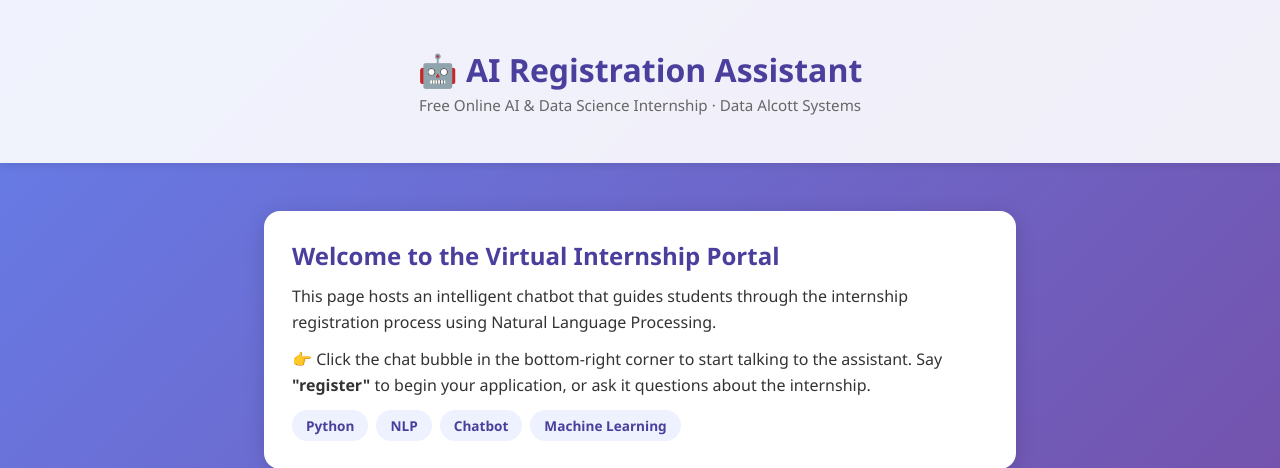
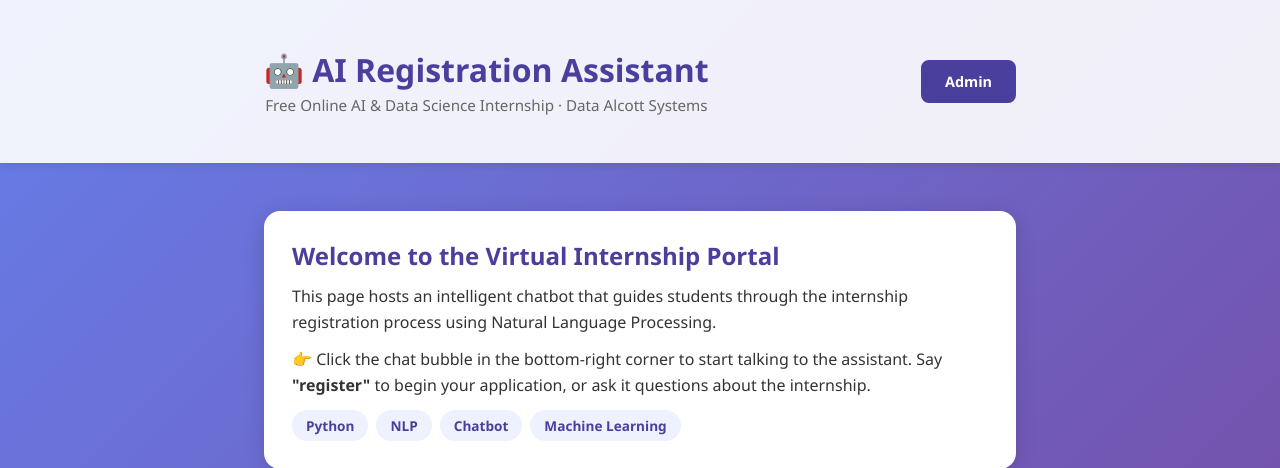
Before and after one commit to Rounak-Guchhait/AI-Registration-Assistant, a Flask app: page / in a window 1280 px wide. Shown: the top 468 px of the page. Run offline with Flask 3, Linux system fonts and the light colour scheme.

Commit message:
Add Admin button to chatbot page header

```diff
--- a/static/style.css
+++ b/static/style.css
@@ -16,6 +16,33 @@ body {
     padding: 24px;
     text-align: center;
     box-shadow: 0 2px 10px rgba(0, 0, 0, 0.1);
+}
+
+.site-header .container {
+    text-align: center;
+}
+
+.header-row {
+    display: flex;
+    justify-content: space-between;
+    align-items: center;
+}
+
+.admin-link {
+    background: #4a3f9d;
+    color: #fff;
+    padding: 10px 22px;
+    border-radius: 8px;
+    text-decoration: none;
+    font-size: 0.9rem;
+    font-weight: 600;
+    border: 2px solid #4a3f9d;
+    transition: background 0.2s ease;
+}
+
+.admin-link:hover {
+    background: #3a2f8d;
+    border-color: #3a2f8d;
 }
 
 .site-header h1 {
--- a/templates/index.html
+++ b/templates/index.html
@@ -10,9 +10,12 @@
 
     <!-- Simple page content so the widget has something behind it -->
     <header class="site-header">
-        <div class="container">
-            <h1>🤖 AI Registration Assistant</h1>
-            <p>Free Online AI &amp; Data Science Internship · Data Alcott Systems</p>
+        <div class="container header-row">
+            <div>
+                <h1>🤖 AI Registration Assistant</h1>
+                <p>Free Online AI &amp; Data Science Internship · Data Alcott Systems</p>
+            </div>
+            <a href="{{ url_for('admin.login') }}" class="admin-link">Admin</a>
         </div>
     </header>
 
```
